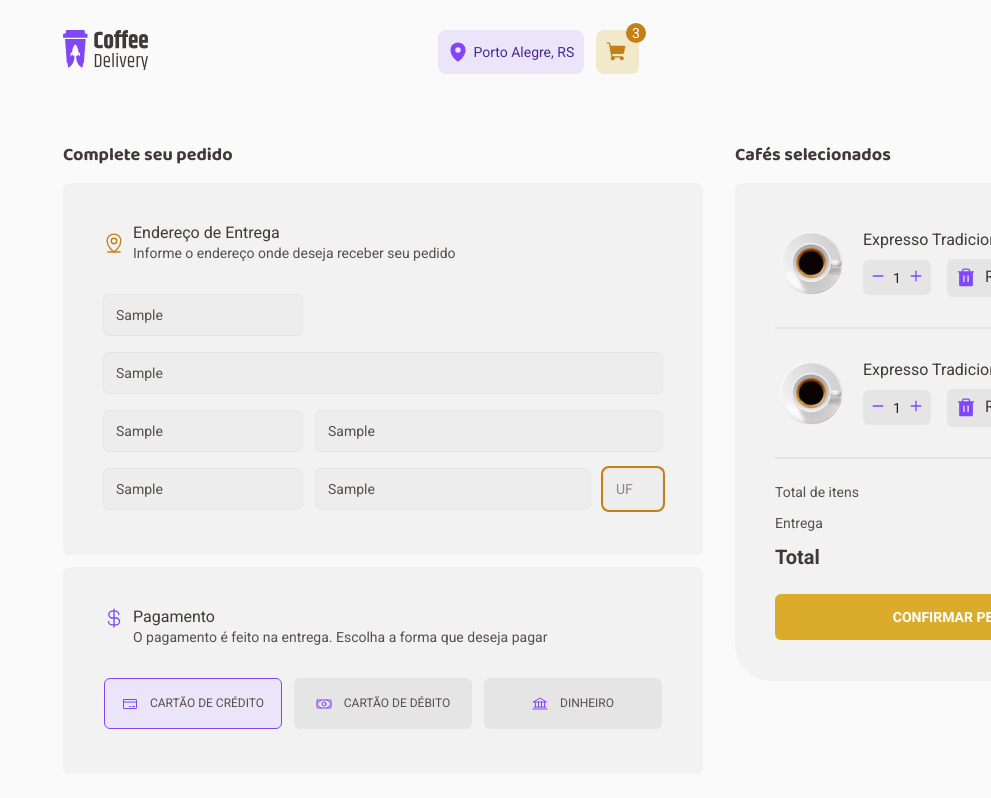
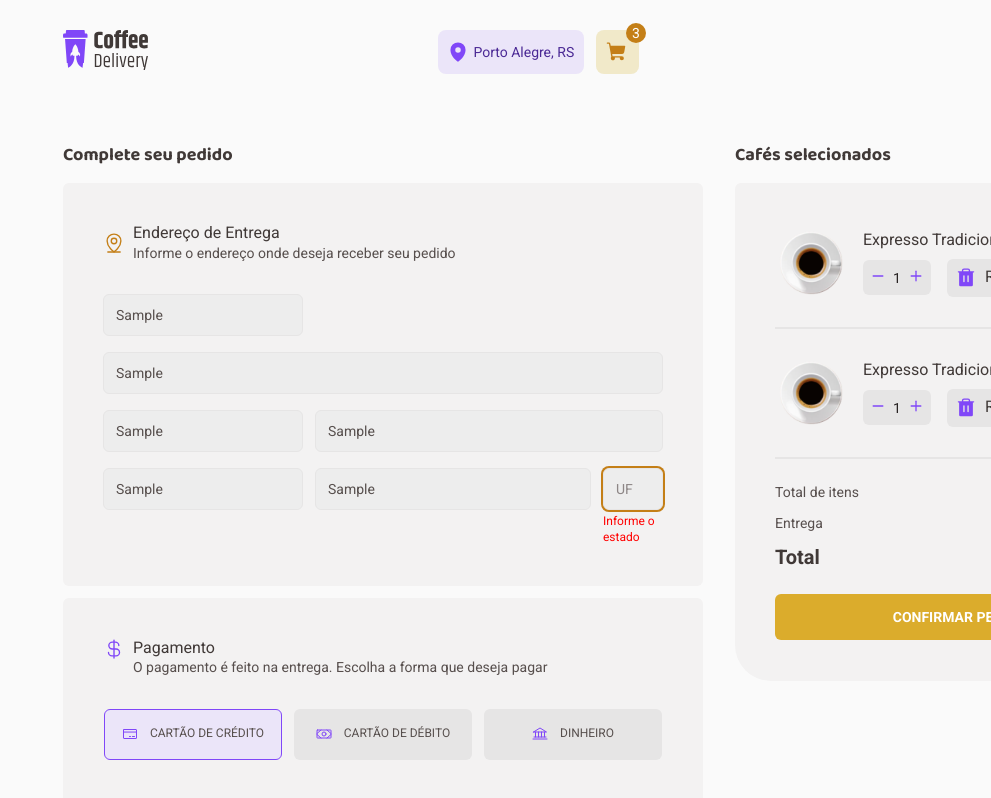
Before and after one commit to WagnerReis/Coffe-Delivery, a React (Vite) app: page /checkout in a window 1280 px wide. Both pictures are taken after typing "Sample", "Sample", "Sample", "Sample", "Sample", "Sample" into the empty fields and a click on the button 1167 px from the left and 277 px from the top of the page. Shown: the top 798 px of the page, without its empty margins (289-1280 px from the left). Built offline with nearby package versions, Linux system fonts and the light colour scheme.

Commit message:
feat(Input): add error message display

```diff
--- a/src/components/Input/index.tsx
+++ b/src/components/Input/index.tsx
@@ -1,5 +1,5 @@
 import { useFormContext } from "react-hook-form";
-import { InputForm, InputWrapper, OptionalLabel } from "./styles";
+import { Error, InputForm, InputWrapper, OptionalLabel } from "./styles";
 
 interface InputProps {
   size: "small" | "medium" | "mediumXs" | "large";
@@ -14,12 +14,16 @@ export function Input({
   name,
   optional = false,
 }: InputProps) {
-  const { register } = useFormContext();
+  const {
+    register,
+    formState: { errors },
+  } = useFormContext();
 
   return (
     <InputWrapper>
       <InputForm {...register(name)} placeholder={placeholder} size={size} />
       {optional && <OptionalLabel>Opcional</OptionalLabel>}
+      {errors[name] && <Error>{errors[name]?.message?.toString()}</Error>}
     </InputWrapper>
   );
 }
--- a/src/components/Input/styles.ts
+++ b/src/components/Input/styles.ts
@@ -30,6 +30,12 @@ export const OptionalLabel = styled.span`
   font-size: 0.75rem;
   font-style: italic;
 `;
+export const Error = styled.p`
+  color: red;
+  ${mixins.fonts.textXS}
+  margin-top: 0.25rem;
+  font-weight: 400;
+`;
 
 export const InputForm = styled.input<{
   size: keyof typeof SIZE;
--- a/src/pages/Checkout/style.ts
+++ b/src/pages/Checkout/style.ts
@@ -36,7 +36,7 @@ export const FormCheckout = styled.div`
 
 export const FormSection = styled.section`
   width: 40rem;
-  height: 23.25rem;
+  min-height: 23.25rem;
 
   margin-top: 1rem;
   display: flex;
```
